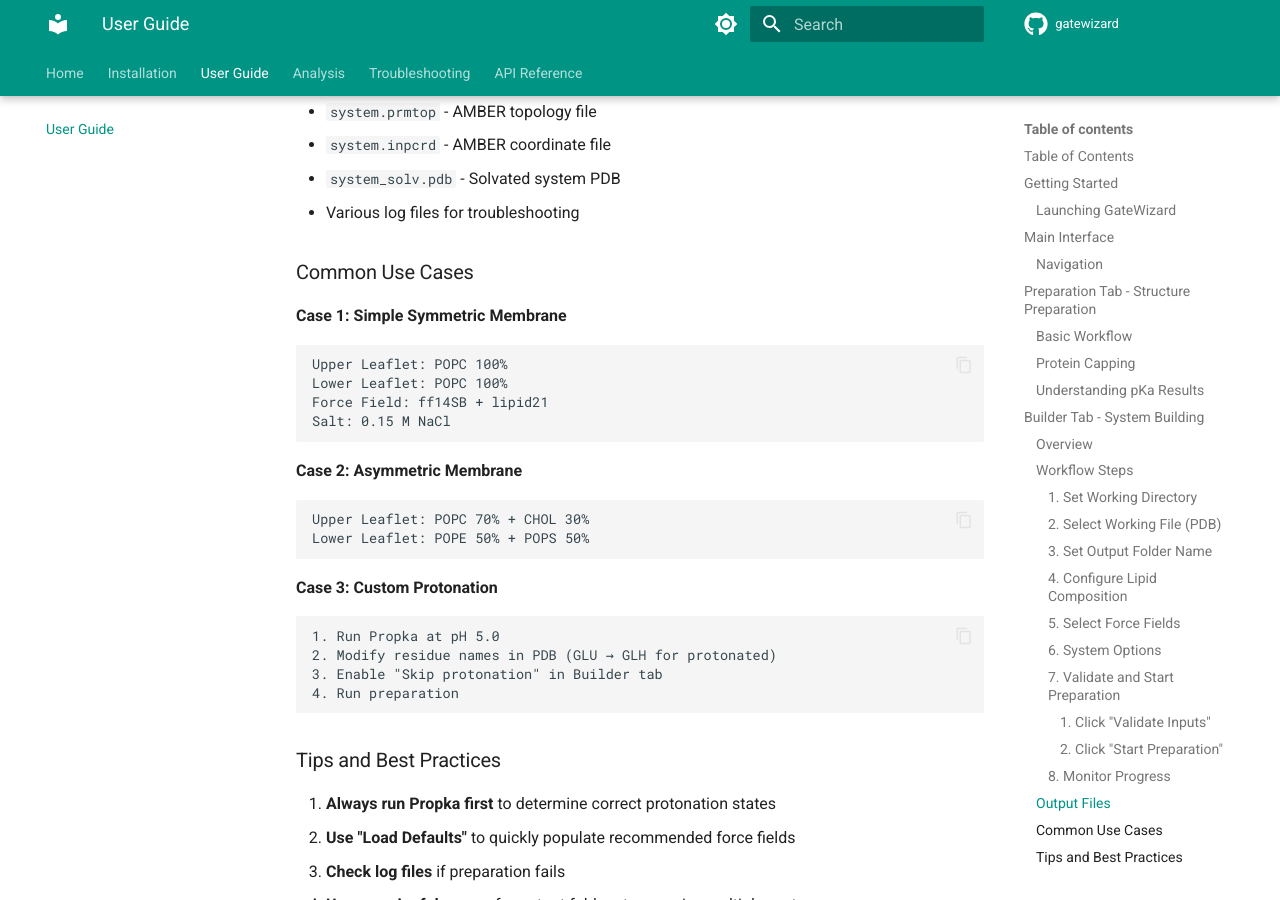
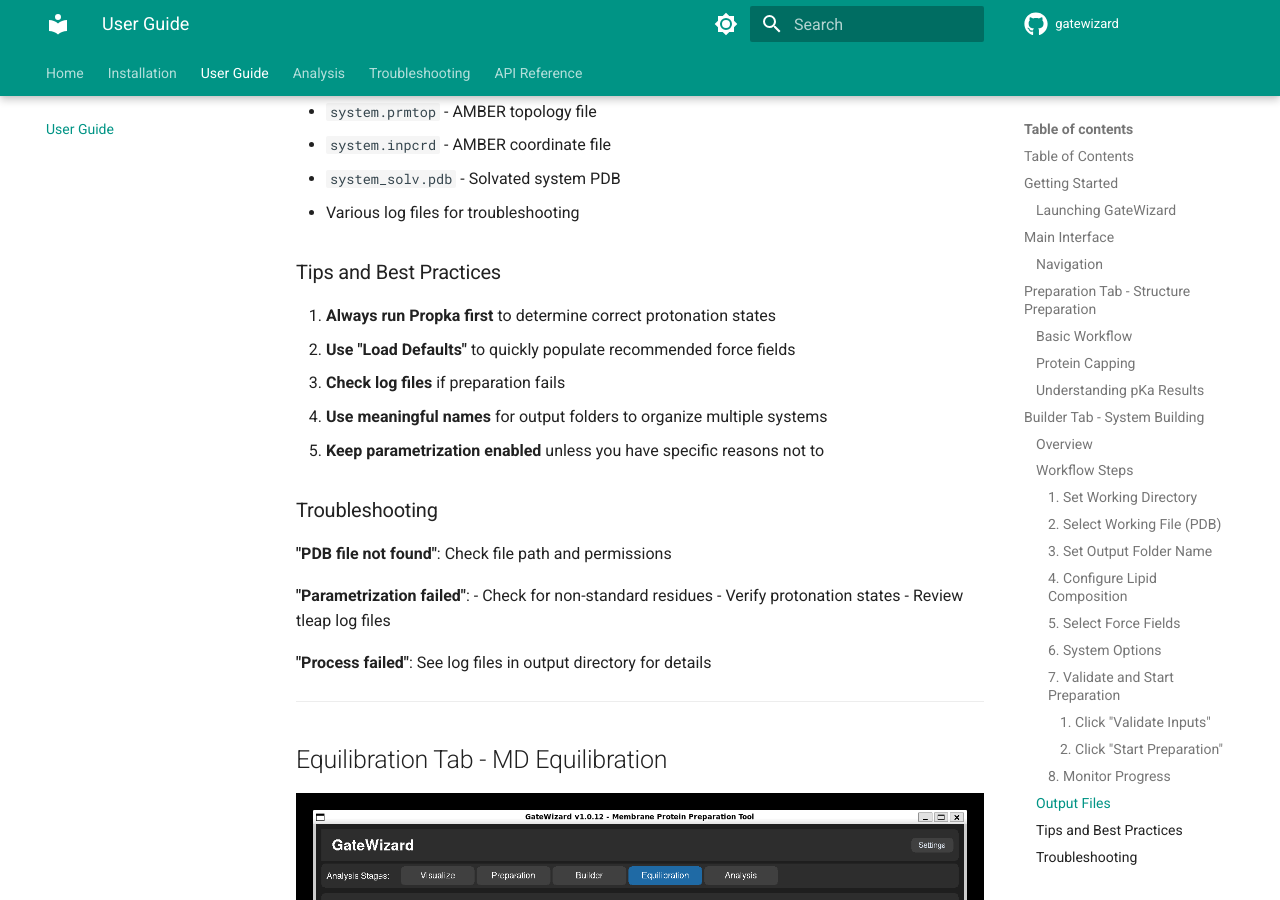
Before and after one commit to maurobedoya/gatewizard, an MkDocs documentation site: the page built from docs/user-guide.md, in a window 1280 px wide and 900 px high, scrolled down 7928 px. Built offline with MkDocs 1.6.1 and Material for MkDocs 9.7.7, drawn with Linux system fonts in a browser that asks for light colours; comment, search, counter and statistics services are not loaded; the version menu is left out.

Commit message:
Refactor documentation

````diff
--- a/docs/user-guide.md
+++ b/docs/user-guide.md
@@ -258,30 +258,6 @@ After successful preparation, you'll find:
 - `system.inpcrd` - AMBER coordinate file
 - `system_solv.pdb` - Solvated system PDB
 - Various log files for troubleshooting
-
-### Common Use Cases
-
-**Case 1: Simple Symmetric Membrane**
-```
-Upper Leaflet: POPC 100%
-Lower Leaflet: POPC 100%
-Force Field: ff14SB + lipid21
-Salt: 0.15 M NaCl
-```
-
-**Case 2: Asymmetric Membrane**
-```
-Upper Leaflet: POPC 70% + CHOL 30%
-Lower Leaflet: POPE 50% + POPS 50%
-```
-
-**Case 3: Custom Protonation**
-```
-1. Run Propka at pH 5.0
-2. Modify residue names in PDB (GLU → GLH for protonated)
-3. Enable "Skip protonation" in Builder tab
-4. Run preparation
-```
 
 ### Tips and Best Practices
 
````
